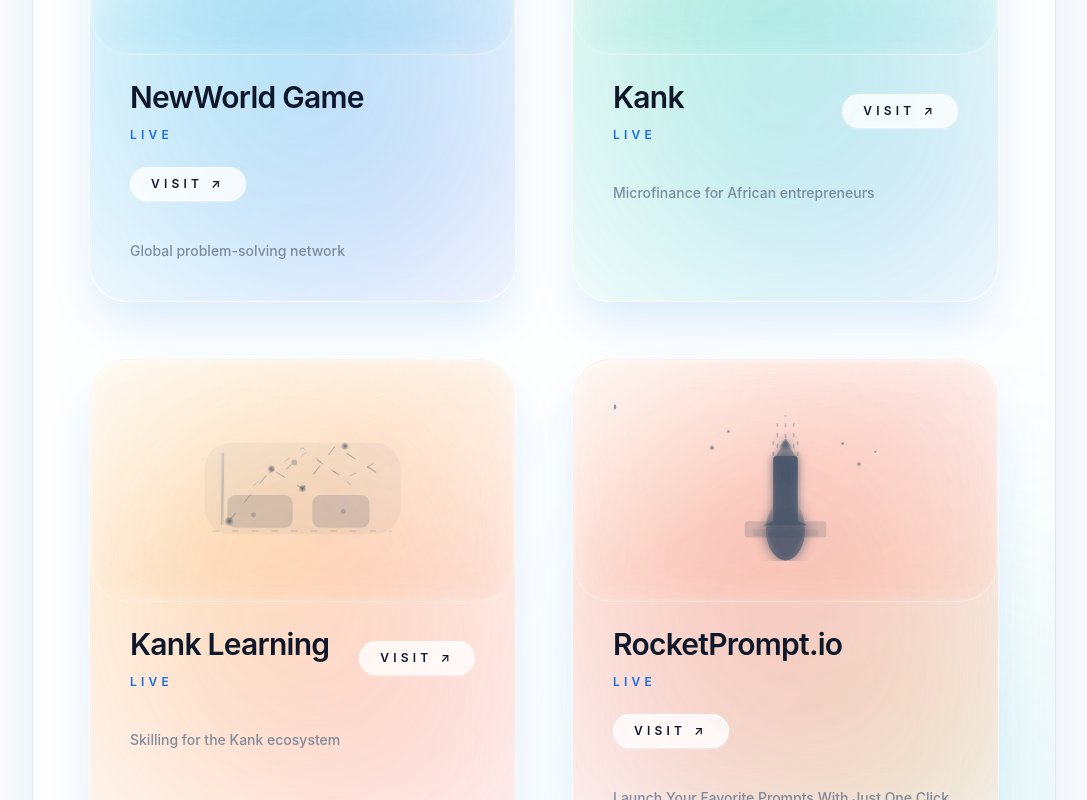
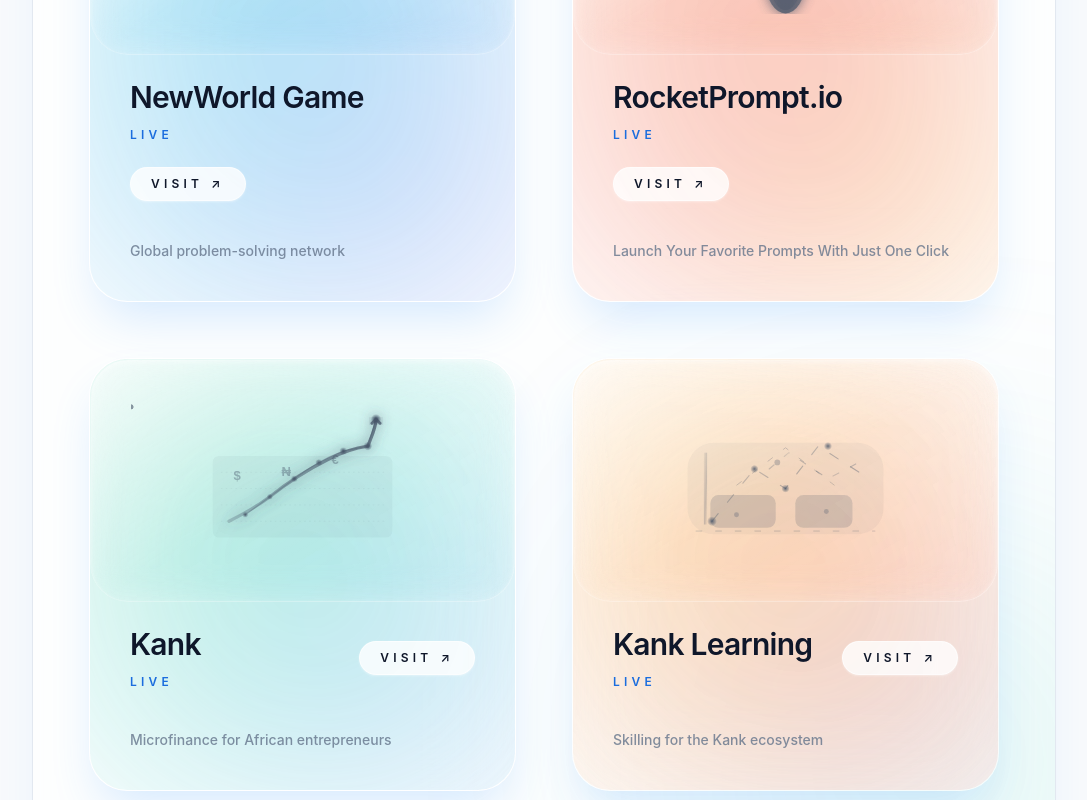
Before and after one commit to EdmondMbadu/edmond-portfolio, an Angular app: page / in a window 1280 px wide. Shown: the part 1220-2020 px from the top of the page, without its empty margins (96-1183 px from the left). Built offline with nearby package versions, Linux system fonts and the light colour scheme.

Commit message:
updated the order of work on portfolio

```diff
--- a/src/app/pages/portfolio/portfolio.component.ts
+++ b/src/app/pages/portfolio/portfolio.component.ts
@@ -56,6 +56,15 @@
       motif: 'orbitals'
     },
     {
+      name: 'RocketPrompt.io',
+      tagline: 'Launch Your Favorite Prompts With Just One Click',
+      description: 'Create beautiful, short custom links for your AI prompts. Share once, launch everywhere.',
+      link: 'https://rocketprompt.io/',
+      status: 'Live',
+      visual: { from: 'from-orange-500/60', via: 'via-red-500/40', to: 'to-amber-500/60' },
+      motif: 'rocket'
+    },
+    {
       name: 'Kank',
       tagline: 'Microfinance for African entrepreneurs',
       description: 'A lending companion that unlocks microfinance access and portfolio visibility for African small business owners.',
@@ -72,15 +81,6 @@
       status: 'Live',
       visual: { from: 'from-amber-500/60', via: 'via-orange-400/40', to: 'to-rose-500/60' },
       motif: 'constellations'
-    },
-    {
-      name: 'RocketPrompt.io',
-      tagline: 'Launch Your Favorite Prompts With Just One Click',
-      description: 'Create beautiful, short custom links for your AI prompts. Share once, launch everywhere.',
-      link: 'https://rocketprompt.io/',
-      status: 'Live',
-      visual: { from: 'from-orange-500/60', via: 'via-red-500/40', to: 'to-amber-500/60' },
-      motif: 'rocket'
     }
   ];
 
```
